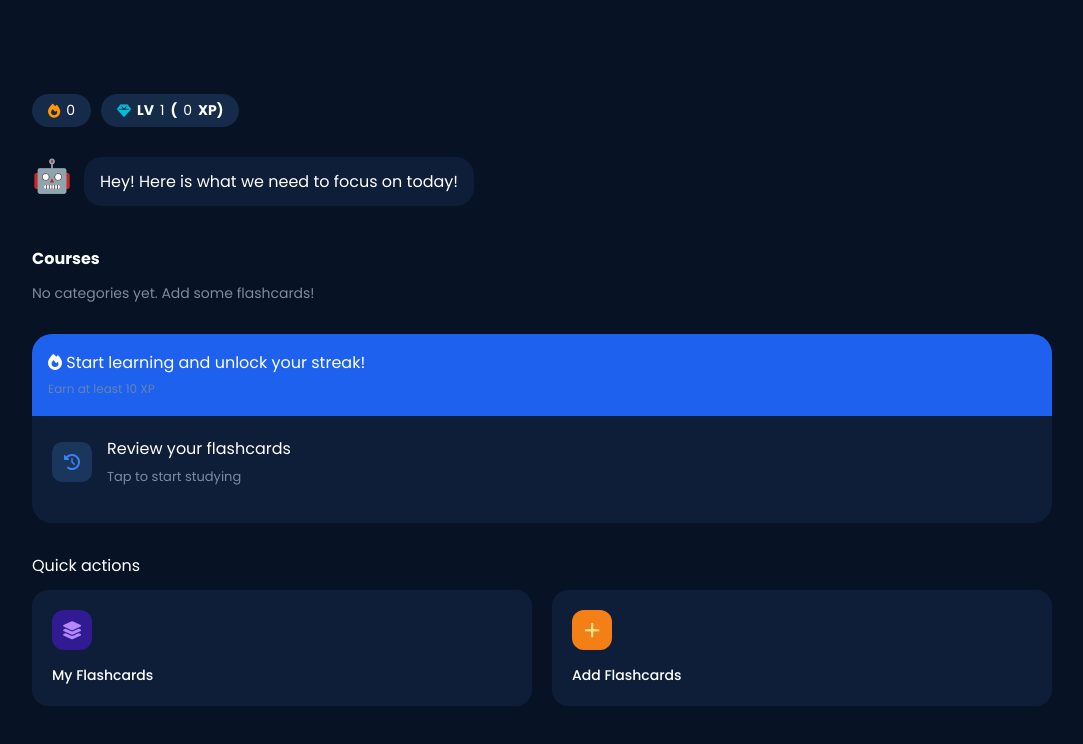
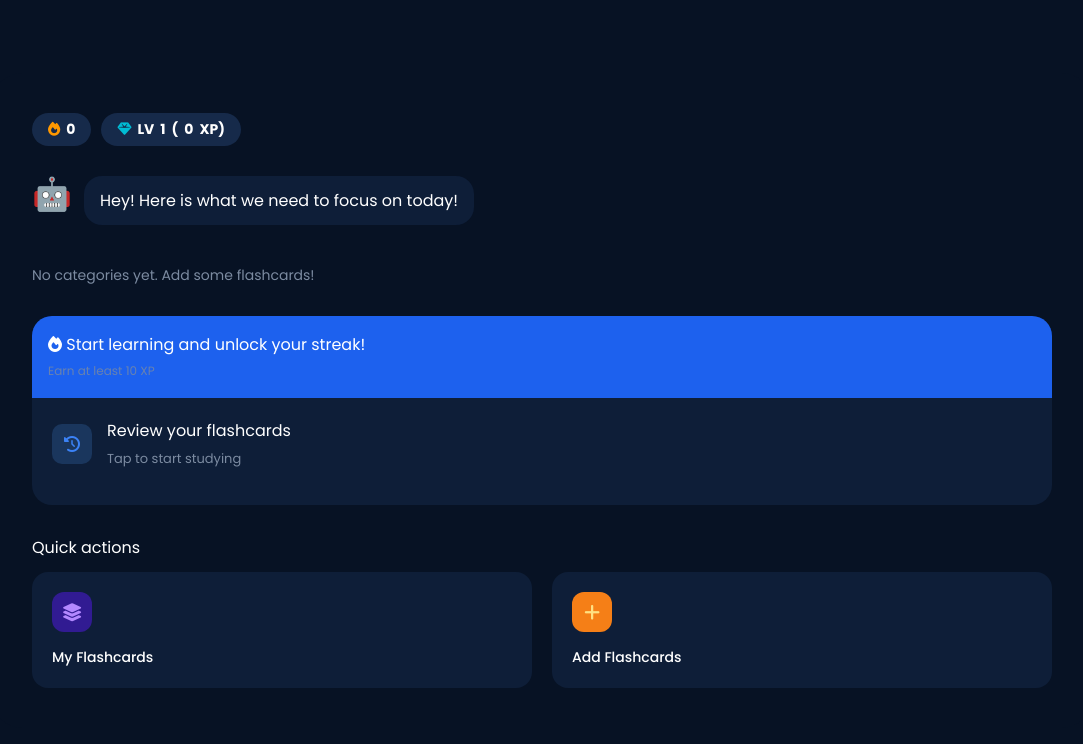
Before and after one commit to s4mantha18/FlashFocus, a plain HTML site: page index.html in a window 1280 px wide. Shown: the whole page, without its empty margins (98-1181 px from the left). Drawn offline with Linux system fonts and the light colour scheme.

Commit message:
second commit

```diff
--- a/index.html
+++ b/index.html
@@ -27,7 +27,7 @@
         </div>
         <div class="stat-badge">
           <i class="fa-solid fa-gem text-blue"></i>
-          LV <span id="levelDisplay">1</span> (<span id="xpDisplay">0</span> XP)
+          LV <span id="levelDisplay">1</span>(<span id="xpDisplay">0</span>XP)
         </div>
       </header>
 
@@ -39,7 +39,6 @@
       </section>
 
       <section class="categories-section" style="margin-top: 10px">
-        <h3>Courses</h3>
         <div class="grid-container" id="categoriesGrid"></div>
       </section>
 
--- a/script.js
+++ b/script.js
@@ -1,40 +1,43 @@
-// ==========================================
-// 1. SHARED STATE & DATA
-// ==========================================
+//checking if flashcards exists, if not sends an empty array
 let flashcards = JSON.parse(localStorage.getItem("flashcards")) || [];
 
+//INITIALIZES USER STATS BY RETRIEVING AND PARSING DATA FROM BROWER LOCAL STORAGE
 let userStats = JSON.parse(localStorage.getItem("flashcardStats")) || {
   xp: 0,
   streak: 0,
   lastStudyDate: null,
-};
+}; //checking if flashcardsstats exists, if not sends an that array
 
-// ==========================================
 // 2. SHARED STATS LOGIC (Runs on all pages)
-// ==========================================
 function saveStats() {
   localStorage.setItem("flashcardStats", JSON.stringify(userStats));
   updateStatsUI();
-}
+} //save userstats to flashcardstats and updates stats ui
 
 function updateStatsUI() {
   const streakDisplay = document.getElementById("streakDisplay");
   const levelDisplay = document.getElementById("levelDisplay");
   const xpDisplay = document.getElementById("xpDisplay");
-  const xpDisplayStudy = document.getElementById("xpDisplayStudy");
 
-  if (streakDisplay) streakDisplay.textContent = userStats.streak;
-  if (xpDisplay) xpDisplay.textContent = userStats.xp;
-  if (xpDisplayStudy) xpDisplayStudy.textContent = userStats.xp;
+  if (streakDisplay) {
+    streakDisplay.textContent = userStats.streak;
+    streakDisplay.style.fontWeight = "bold";
+  }
+  if (xpDisplay) {
+    xpDisplay.textContent = userStats.xp;
+    xpDisplay.style.fontWeight = "bold";
+  }
 
   if (levelDisplay) {
     const currentLevel = Math.floor(userStats.xp / 50) + 1;
     levelDisplay.textContent = currentLevel;
+    levelDisplay.style.fontWeight = "bold";
   }
 }
 
 function checkAndLogStudySession() {
   const today = new Date().toDateString();
+
   if (userStats.lastStudyDate !== today) {
     const yesterday = new Date();
     yesterday.setDate(yesterday.getDate() - 1);
```
Also changed, not shown: flashcards.html (+6 -0 lines).
